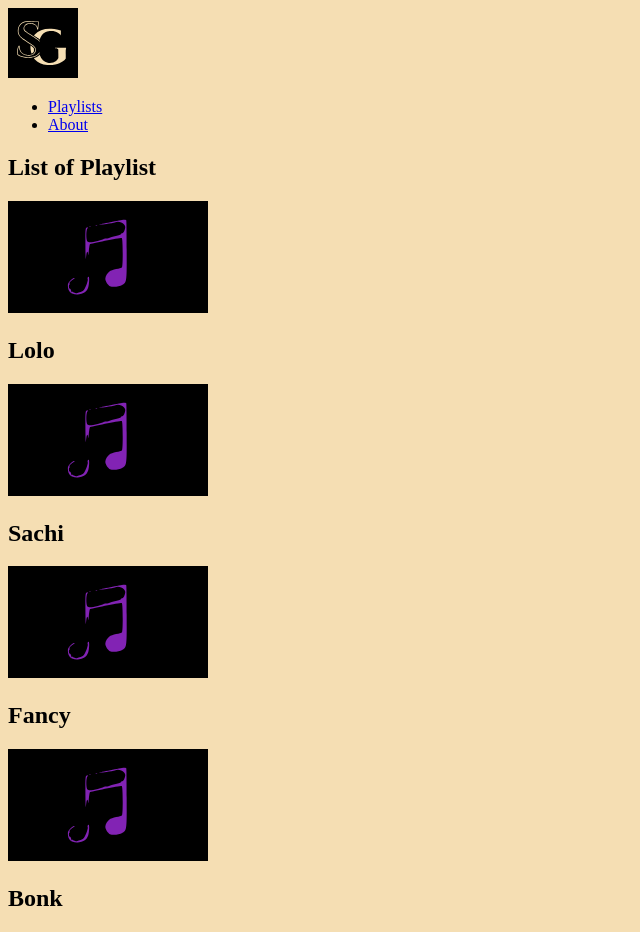
After one commit to Muguntha96/soundsgood, a Django app: page /playlists/ in a window 1280 px wide. The commit adds this page. Shown: the whole page, without its empty margins (0-640 px from the left). Run offline with Django 4.2, Linux system fonts and the light colour scheme.

Commit message:
add playlists index page

```diff
--- /dev/null
+++ b/main_app/static/css/playlists/playlist-index.css
@@ -0,0 +1,9 @@
+body{
+  background-color: wheat;
+}
+.default-card-img{
+  width: 200px;
+  height: 50%;
+  background-color: rgb(130, 35, 180);
+
+}
--- a/main_app/templates/base.html
+++ b/main_app/templates/base.html
@@ -18,6 +18,7 @@
     </div>
     <nav>
       <ul>
+        <li><a href="/playlists">Playlists</a></li>
         <li><a href="/about">About</a></li>
       </ul>
     </nav>
--- /dev/null
+++ b/main_app/templates/playlists/index.html
@@ -0,0 +1,24 @@
+{% extends "base.html" %}
+{% load static %}
+
+{% block head %}
+<link rel="stylesheet" href="{% static "css/playlists/playlist-index.css" %}">
+{% endblock %}
+
+{% block content %}
+<section>
+  <h1>List of Playlist</h1>
+</section>
+<section>
+  {% for playlist in playlists  %}
+  <div class="card">
+    <div class="card-content">
+      <div class="card-img-container">
+        <img src="{% static "images/default-card-img.svg" %}" alt="default-card-img" class="default-card-img">
+      </div>
+      <h2 class="card-title">{{playlist.title}}</h2>
+    </div>
+  </div>
+  {% endfor %}
+</section>
+{% endblock %}
--- a/main_app/urls.py
+++ b/main_app/urls.py
@@ -4,4 +4,5 @@ from . import views
 urlpatterns = [
     path('',views.home,name='home'),
     path('about/',views.about,name='about'),
+    path('playlists/',views.playlist_index,name='playlist-index')
 ]
--- a/main_app/views.py
+++ b/main_app/views.py
@@ -1,5 +1,20 @@
 from django.shortcuts import render
 from django.http import HttpResponse
+
+class Playlist:  # Note that parens are optional if not inheriting from another class
+  def __init__(self, title, description, genre):
+    self.title = title
+    self.description = description
+    self.genre = genre
+
+
+playlists = [
+  Playlist('Lolo', 'tabby', 'Kinda rude.'),
+  Playlist('Sachi', 'tortoiseshell', 'Looks like a turtle.'),
+  Playlist('Fancy', 'bombay', 'Happy fluff ball.'),
+  Playlist('Bonk', 'selkirk rex', 'Meows loudly.')
+]
+
 
 # Create your views here.
 def home(request):
@@ -7,3 +22,6 @@ def home(request):
 
 def about(request):
   return render(request,'about.html')
+
+def playlist_index(request):
+  return render(request,'playlists/index.html',{'playlists':playlists})
```
Also changed, not shown: main_app/static/images/default-card-img.svg (added).
